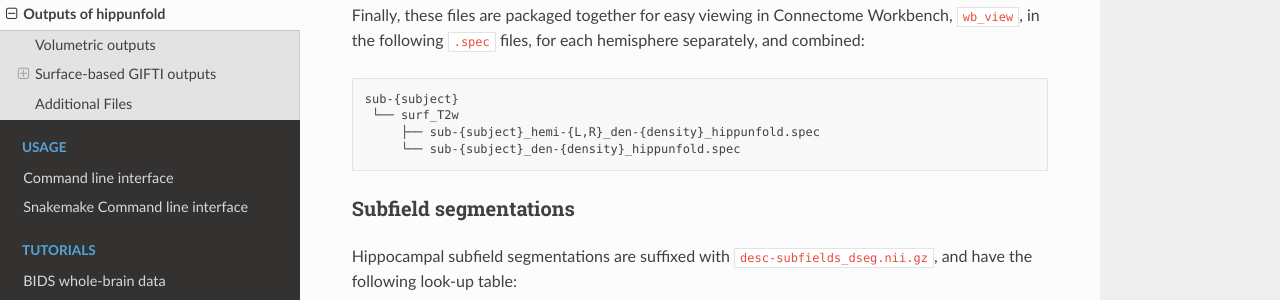
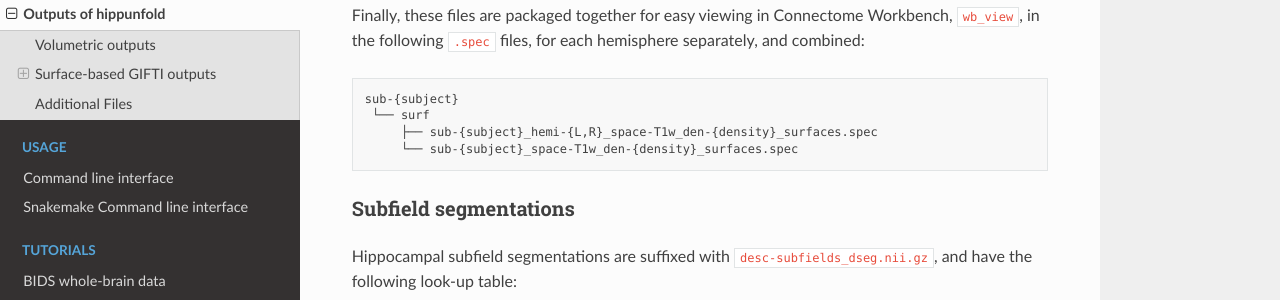
Before and after one commit to mcespedes99/hippunfold, a Sphinx documentation site: the page built from docs/getting_started/outputs.rst, in a window 1280 px wide and 900 px high, scrolled down 3119 px. Shown: the part 168-468 px from the top of the window. Built offline with Sphinx 7.4.7 and the Read the Docs theme 2.0.0, drawn with Linux system fonts in a browser that asks for light colours.

Commit message:
change hippunfold.spec to surfaces.spec

```diff
--- a/docs/getting_started/outputs.rst
+++ b/docs/getting_started/outputs.rst
@@ -78,9 +78,9 @@ These metrics are shown in both folded and unfolded space in the images below. N
 Finally, these files are packaged together for easy viewing in Connectome Workbench, ``wb_view``, in the following ``.spec`` files, for each hemisphere separately, and combined::
 
     sub-{subject}
-     └── surf_T2w
-         ├── sub-{subject}_hemi-{L,R}_den-{density}_hippunfold.spec
-         └── sub-{subject}_den-{density}_hippunfold.spec
+     └── surf
+         ├── sub-{subject}_hemi-{L,R}_space-T1w_den-{density}_surfaces.spec
+         └── sub-{subject}_space-T1w_den-{density}_surfaces.spec
 
 
 Subfield segmentations
```
Also changed, not shown: 2 other files.
